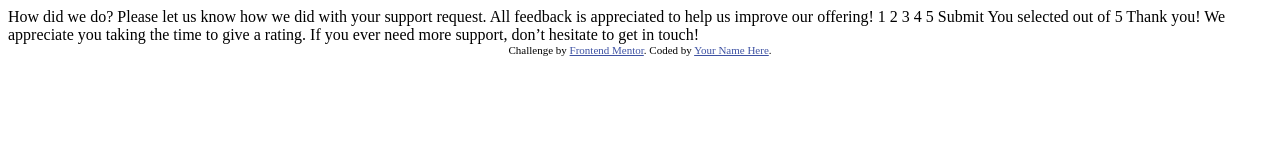
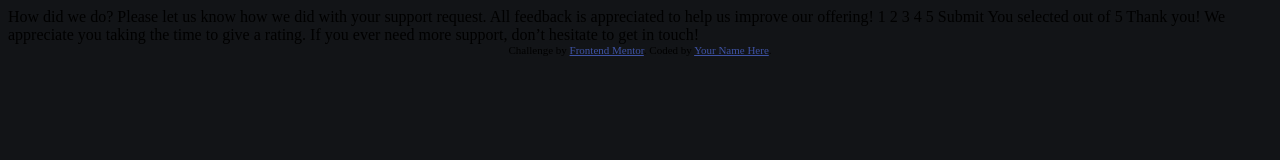
Before and after one commit to johnjoker13/johnjoker13.github.io, a plain HTML site: page index.html in a window 1280 px wide. Drawn offline with Linux system fonts and the light colour scheme.

Commit message:
style: sets navy blue as body bg-color

```diff
--- a/style.css
+++ b/style.css
@@ -1,2 +1,5 @@
+body {
+  background-color: hsl(216, 12%, 8%);
+}
 .attribution { font-size: 11px; text-align: center; }
 .attribution a { color: hsl(228, 45%, 44%); }
```
